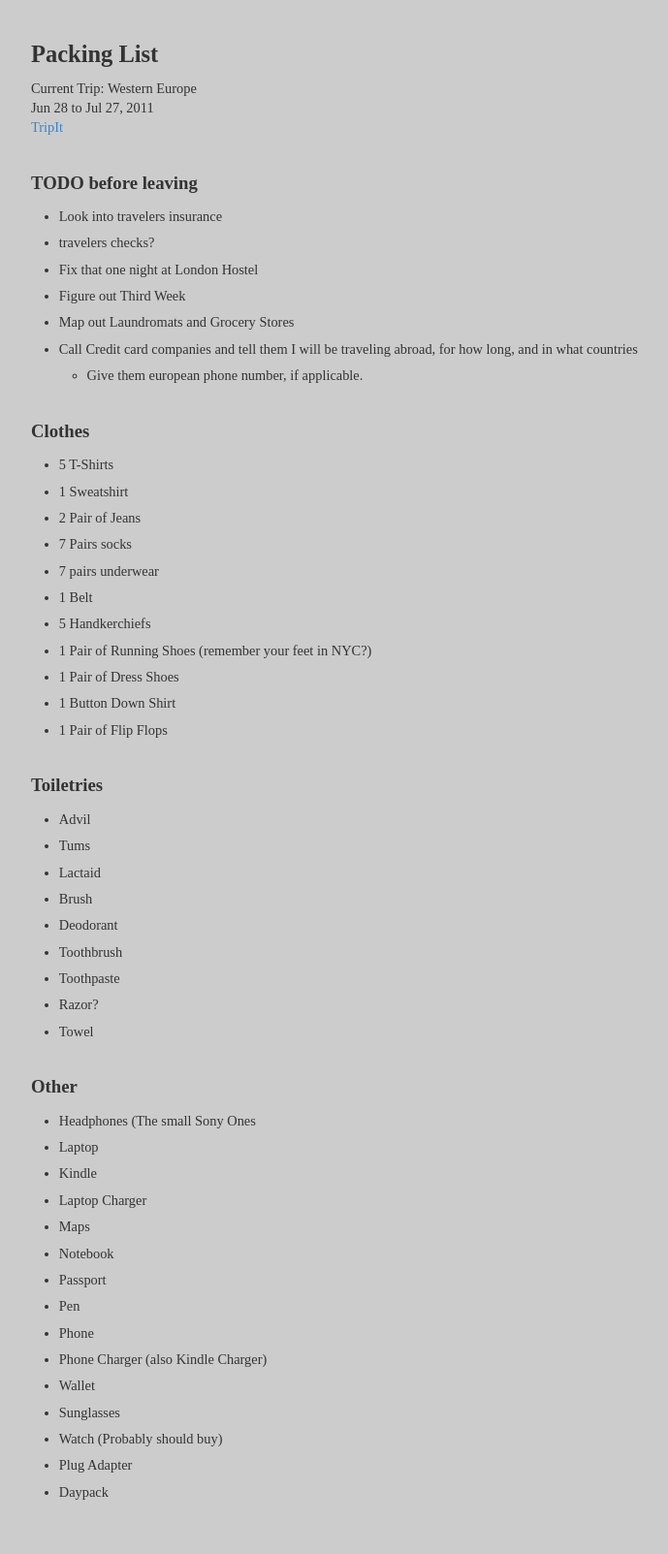
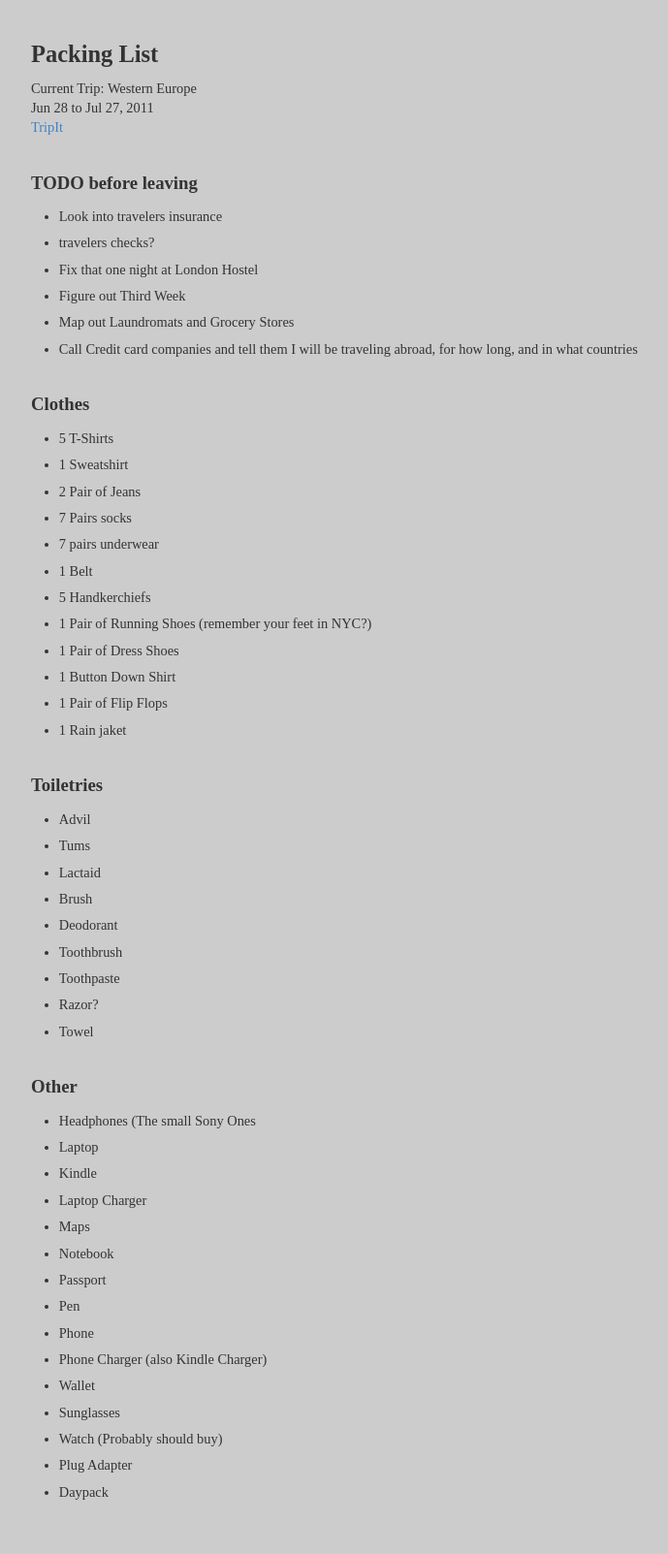
Before and after one commit to icco/traveling, a Jekyll site: the page built from index.md, in a window 1280 px wide. Shown: the whole page at 97% size, without its empty margins (208-897 px from the left). Built offline with Jekyll 4.4.1, drawn with Linux system fonts in a browser that asks for light colours; Markdown is read by kramdown in place of the engine named in the settings.

Commit message:
Rain jacket

```diff
--- a/index.md
+++ b/index.md
@@ -16,9 +16,7 @@ Jun 28 to Jul 27, 2011
  * Fix that one night at London Hostel
  * Figure out Third Week
  * Map out Laundromats and Grocery Stores
- * Call Credit card companies and tell them I will be traveling abroad,
-   for how long, and in what countries
-   * Give them european phone number, if applicable.
+ * Call Credit card companies and tell them I will be traveling abroad, for how long, and in what countries
 
 ## Clothes
 
@@ -33,6 +31,7 @@ Jun 28 to Jul 27, 2011
  * 1 Pair of Dress Shoes
  * 1 Button Down Shirt
  * 1 Pair of Flip Flops
+ * 1 Rain jaket
 
 ## Toiletries
 
```
